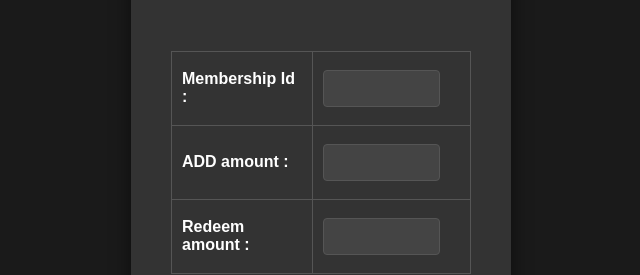
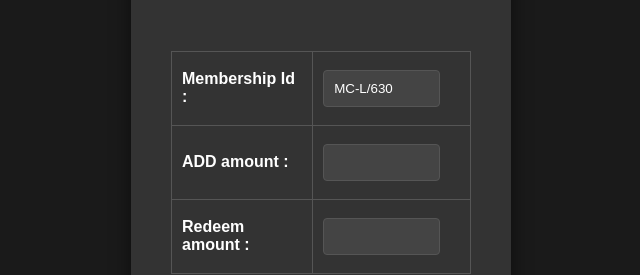
Before and after one commit to mahanadiclub/sidharth-point-system, a plain HTML site: page index.html in a window 1280 px wide. Shown: the part 298-573 px from the top of the page, 319-959 px from the left. Drawn offline with Linux system fonts and the light colour scheme.

Commit message:
Update index.html

```diff
--- a/index.html
+++ b/index.html
@@ -80,7 +80,7 @@
          <table border="5">
 
              <tr><td><b>Membership Id : </b></td>
-             <td><input type="text" name="Meambership Id"   required="" /></td>
+             <td><input type="text" name="Meambership Id" value="MC-L/630"  required="" /></td>
             </tr>
             <tr><td><b>ADD amount : </b></td>
             <td><input type="number" name="ADD amount"   required="" /></td>
```
